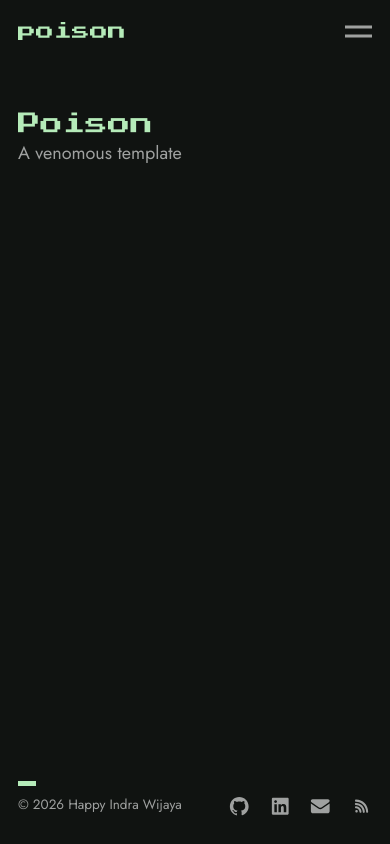
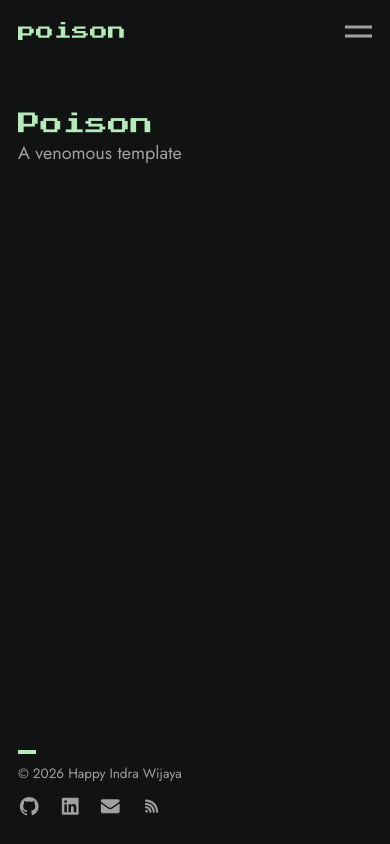
Before and after one commit to hiwijaya/poison, a Next.js app: page / in a window 390 px wide. Built offline with nearby package versions, Linux system fonts and the light colour scheme.

Commit message:
feat: responsive footer

```diff
--- a/src/components/Footer.tsx
+++ b/src/components/Footer.tsx
@@ -2,12 +2,12 @@ import Link from "next/link";
 
 export default function Footer() {
   return (
-    <footer className="flex flex-row justify-between items-end my-6">
+    <footer className="flex flex-col xs:flex-row xs:justify-between xs:items-end my-6">
       <div>
         <div className="w-4 h-1 bg-primary mb-1"></div>
         <span className="text-xs">© 2026 Happy Indra Wijaya</span>
       </div>
-      <div className="inline-flex space-x-4">
+      <div className="inline-flex space-x-4 mt-2 xs:mt-0">
         <Link className="cursor-pointer" href="https://github.com/hiwijaya" rel="noopener noreferrer" target="_blank">
           <svg className="fill-foreground hover:fill-highlight w-5" viewBox="0 0 24 24" fill="none" xmlns="http://www.w3.org/2000/svg">
             <path d="M12 2.24902C6.51613 2.24902 2 6.70064 2 12.249C2 16.6361 4.87097 20.3781 8.87097 21.7329C9.3871 21.8297 9.54839 21.5071 9.54839 21.2813C9.54839 21.0555 9.54839 20.4103 9.51613 19.5393C6.74194 20.1845 6.16129 18.1845 6.16129 18.1845C5.70968 17.0555 5.03226 16.7329 5.03226 16.7329C4.12903 16.0877 5.06452 16.0877 5.06452 16.0877C6.06452 16.12 6.6129 17.12 6.6129 17.12C7.48387 18.6684 8.96774 18.2168 9.51613 17.9264C9.6129 17.2813 9.87097 16.8297 10.1613 16.5716C7.96774 16.3458 5.6129 15.4748 5.6129 11.6684C5.6129 10.5716 6.03226 9.70064 6.64516 9.02322C6.54839 8.79741 6.19355 7.76515 6.74194 6.37806C6.74194 6.37806 7.6129 6.11999 9.51613 7.41031C10.3226 7.18451 11.1613 7.05548 12.0323 7.05548C12.9032 7.05548 13.7742 7.15225 14.5484 7.41031C16.4516 6.15225 17.2903 6.37806 17.2903 6.37806C17.8387 7.73289 17.5161 8.79741 17.3871 9.02322C18.0323 9.70064 18.4194 10.6039 18.4194 11.6684C18.4194 15.4748 16.0645 16.3458 13.871 16.5716C14.2258 16.8942 14.5484 17.5393 14.5484 18.4426C14.5484 19.7974 14.5161 20.8619 14.5161 21.1845C14.5161 21.4426 14.7097 21.7329 15.1935 21.6361C19.129 20.3135 22 16.6039 22 12.1845C21.9677 6.70064 17.4839 2.24902 12 2.24902Z" />
```
